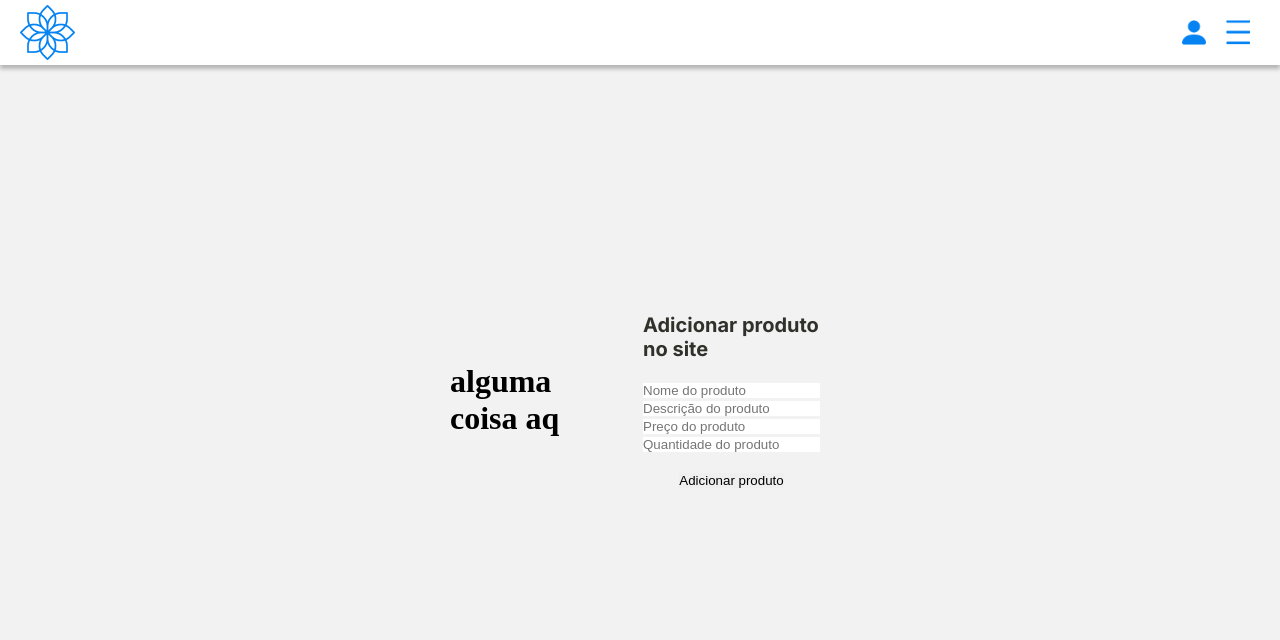
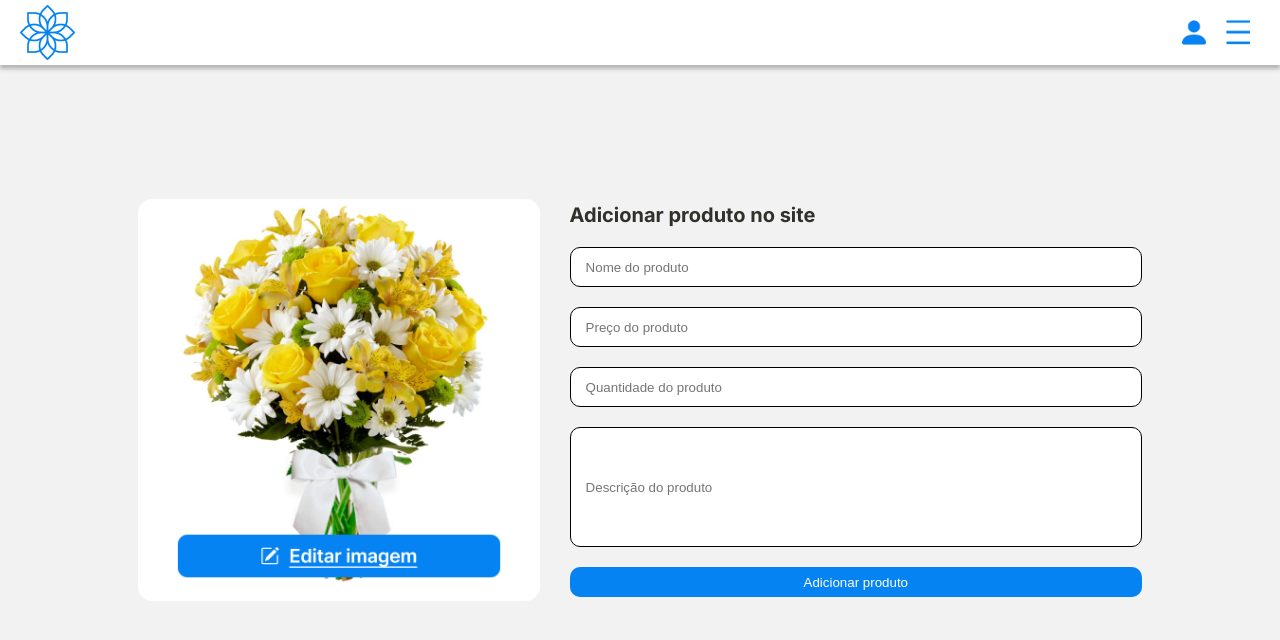
Before and after one commit to tsv-png/Floricultura, a React (Create React App) app: page /adm in a window 1280 px wide. Shown: the top 640 px of the page. Built offline with nearby package versions, Linux system fonts and the light colour scheme.

Commit message:
ajustes da pagina de adm

```diff
--- a/src/App.css
+++ b/src/App.css
@@ -12,3 +12,12 @@ body {
     justify-content: center;
     align-items: center;
 }
+
+#root {
+    width: 100vw;
+    height: 100vh;
+    display: flex;
+    flex-direction: column;
+    justify-content: center;
+    align-items: center;
+}
--- a/src/pages/Adm/Adm.css
+++ b/src/pages/Adm/Adm.css
@@ -1,17 +1,18 @@
 @import url("https://fonts.googleapis.com/css2?family=Inter:wght@700&display=swap");
 @import url("https://fonts.googleapis.com/css2?family=Inter:wght@700&family=Roboto:wght@300&display=swap");
-
-* {
-  padding: 0;
-  margin: 0;
-  border: 0;
-  box-sizing: border-box;
-}
 
 .body {
   background-color: #f2f2f2;
 }
+.adm {
+  display: flex;
+  flex-direction: column;
+  justify-content: center;
+  align-items: center;
+  width: 100%;
+  height: 100%;
 
+}
 .topnavbar {
   overflow: hidden;
   background-color: #ffffff;
@@ -65,43 +66,57 @@
 }
 .adm-content {
   display: flex;
+  flex: 1;
+  width: 80%;
   flex-direction: row;
   justify-content: center;
   align-items: center;
   padding: 30px 10px;
   gap: 30px;
 
-  width: 400px;
-  height: 400px;
+}
+.adm-content-left {
+  width: 40%;
+  display: flex;
+  flex-direction: column;
+}
+.adm-content-right {
+  width: 60%;
+  display: flex;
+  flex-direction: column;
+  gap: 20px;
+}
+.adm-content-right div {
+  flex: 1;
+  width: 100%;
+  height: 100%;
+  display: flex;
+  flex-direction: column;
+  justify-content: flex-start;
+  align-items: flex-start;
+  gap: 20px;
 }
 
-.adm-content-right {
-  display: flex;
-  flex-direction: column;
-  justify-content: center;
-  align-items: center;
-  padding: 0 10px;
-  gap: 20px;
-}
-.form-input {
-  display: flex;
-  flex-direction: column;
-  justify-content: center;
-  align-items: center;
-  width: 550px;
-  height: 424px;
-  gap: 10px;
-}
+input {
+  padding: 5px 15px;
+  width: 100%;
+  height: 40px;
 
-.input {
-  align-items: flex-start;
-  padding: 5px 15px;
-  gap: 10px;
-
-  width: 211px;
-  height: 60px;
 
   background: #ffffff;
   border-radius: 10px;
-  border: 1px solid #e5e5e5;
+  border: 1px solid black;
 }
+
+.descricao {
+  height: 120px;
+}
+
+.btn-cadastrar-produto {
+  width: 100%;
+  height: 30px;
+  border-radius: 10px;
+  background-color: #0583F2;
+  color: #FFF;
+  border: none;
+}
--- a/src/pages/Adm/Adm.js
+++ b/src/pages/Adm/Adm.js
@@ -1,11 +1,12 @@
 import React from "react";
-import {useNavigate, Link} from 'react-router-dom';
-import './Adm.css';
+import "./Adm.css";
 import floweradmin from "../../assets/floweradm.png";
 import listadmin from "../../assets/listadm.png";
 import useradmin from "../../assets/useradm.png";
-function Adm(){
-    return(
+import margarida from "../../assets/maragrida.png";
+
+function Adm() {
+  return (
     <div className="adm">
       <div className="topnavbar">
         <div className="topnavbar-left">
@@ -18,31 +19,27 @@ function Adm(){
       </div>
       <div className="adm-content">
         <div className="adm-content-left">
-                    <h1>alguma coisa aq</h1>
+          <img src={margarida} />
         </div>
         <div className="adm-content-right">
           <h1 className="adm-title">Adicionar produto no site</h1>
-                <div clasName="form-input">
-                            <div clasName="form-group">
-                        <input type="text" className="form" placeholder="Nome do produto" />
+          <div clasName="form">
+            <input type="text" placeholder="Nome do produto" />
+            <input type="text" placeholder="Preço do produto" />
+            <input type="number" placeholder="Quantidade do produto" />
+            <input
+              type="text"
+              placeholder="Descrição do produto"
+              className="descricao"
+            />
           </div>
-                            <div clasName="form-group">
-                        <input type="text" className="form" placeholder="Descrição do produto" />
-                    </div>
-                            <div clasName="form-group">
-                        <input type="text" className="form" placeholder="Preço do produto" />
-                    </div>
-                            <div clasName="form-group">
-                        <input type="number" className="form" placeholder="Quantidade do produto" />
-                    </div>
-                    </div>
-                    <button type="submit" className="btn-cadastrar-produto">Adicionar produto</button>
+          <button type="submit" className="btn-cadastrar-produto">
+            Adicionar produto
+          </button>
         </div>
       </div>
     </div>
-
   );
 }
 
-
 export default Adm;
--- a/src/pages/Cadastroadm/Cadastroadm.css
+++ b/src/pages/Cadastroadm/Cadastroadm.css
@@ -1,12 +1,5 @@
 @import url("https://fonts.googleapis.com/css2?family=Inter:wght@700&display=swap");
 @import url("https://fonts.googleapis.com/css2?family=Inter:wght@700&family=Roboto:wght@300&display=swap");
-
-* {
-  padding: 0;
-  margin: 0;
-  border: 0;
-  box-sizing: border-box;
-}
 
 body {
   background-color: #f2f2f2;
--- a/src/pages/Redefinicao/Redefinicao.css
+++ b/src/pages/Redefinicao/Redefinicao.css
@@ -1,12 +1,5 @@
 @import url("https://fonts.googleapis.com/css2?family=Inter:wght@700&display=swap");
 @import url("https://fonts.googleapis.com/css2?family=Inter:wght@700&family=Roboto:wght@300&display=swap");
-
-* {
-  padding: 0;
-  margin: 0;
-  border: 0;
-  box-sizing: border-box;
-}
 
 body {
   background-color: #f2f2f2;
```
Also changed, not shown: src/assets/maragrida.png (added). Lines whose indentation alone changed are shown as unchanged.
